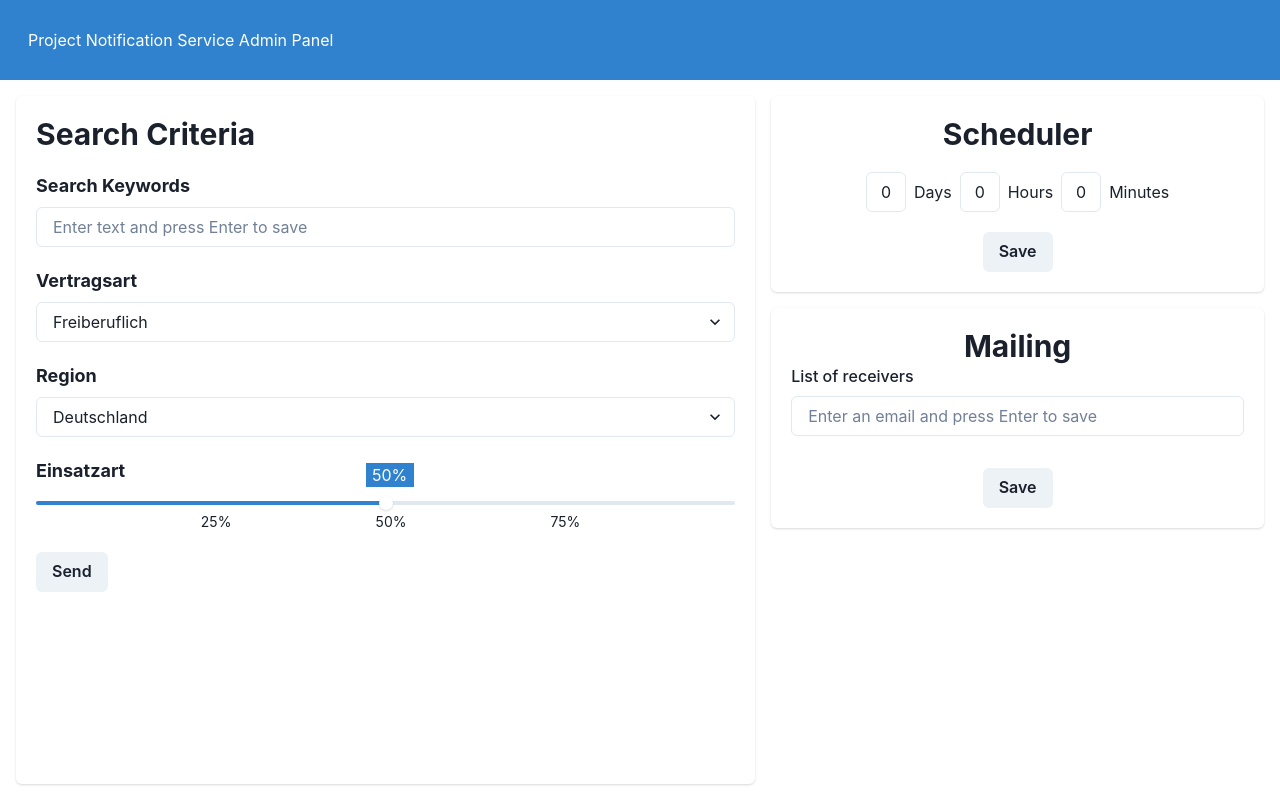
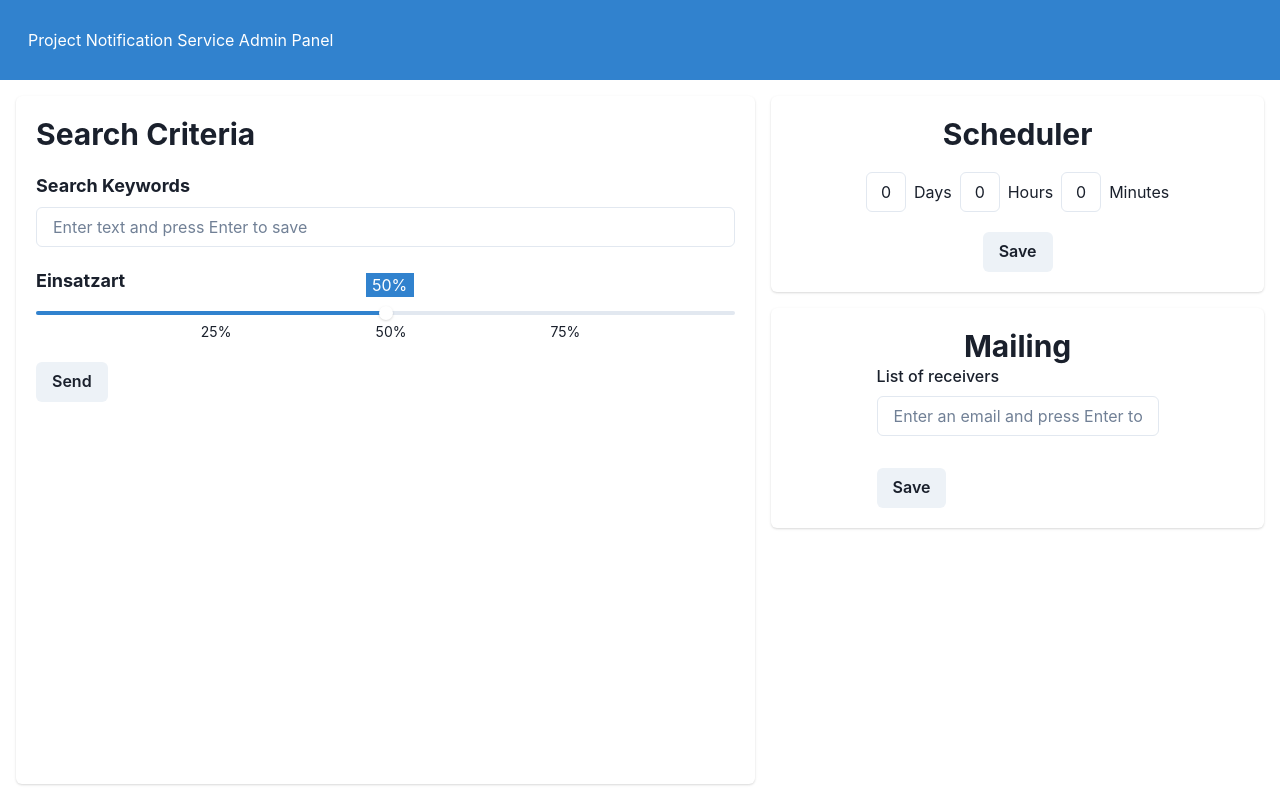
Before and after one commit to kanatovasezim/project_notification_admin, a Next.js app: page /Main in a window 1280 px wide. Built offline with nearby package versions, Linux system fonts and the light colour scheme.

Commit message:
scheduler and mailing API

```diff
--- a/pages/components/Mailing.tsx
+++ b/pages/components/Mailing.tsx
@@ -22,7 +22,6 @@ function Mailing() {
 
     const handleEmailInputChange = (event) => {
         setInputEmail(event.target.value);
-        // Clear the error message when the user starts typing
         setError("");
     };
 
@@ -31,18 +30,40 @@ function Mailing() {
             if (emailRegex.test(inputEmail)) {
                 setSavedEmails([...savedEmails, inputEmail]);
                 setInputEmail("");
-                setError(""); // Clear any previous error
+                setError("");
             } else {
                 setError("Invalid email address");
             }
         }
     };
 
-
     const handleEmailTagClose = (index) => {
         const updatedEmails = [...savedEmails];
         updatedEmails.splice(index, 1);
         setSavedEmails(updatedEmails);
+    };
+
+    const handleSubmit = async (e: React.FormEvent<HTMLFormElement>) => {
+        e.preventDefault();
+
+        try {
+            const response = await fetch('http://localhost:8080/api/v1/project-notifier/change-email-receivers', {
+                method: 'POST',
+                headers: {
+                    'Content-Type': 'application/json',
+                },
+                body: JSON.stringify(savedEmails),
+            });
+
+            if (response.ok) {
+                const data = await response.json();
+                console.log('Response from server:', data);
+            } else {
+                console.error('Server returned an error:', response.status);
+            }
+        } catch (error) {
+            console.error('Error sending data:', error);
+        }
     };
 
     return (
@@ -51,6 +72,7 @@ function Mailing() {
                 <Heading as="h3" size="lg">
                     Mailing
                 </Heading>
+                <form onSubmit={handleSubmit}>
                     <FormControl>
                         <FormLabel>List of receivers</FormLabel>
                         <Input
@@ -73,6 +95,7 @@ function Mailing() {
                     <Button mt={4} type="submit">
                         Save
                     </Button>
+                </form>
             </CardBody>
         </Card>
     );
--- a/pages/components/Scheduler.tsx
+++ b/pages/components/Scheduler.tsx
@@ -2,7 +2,8 @@ import React, {useState} from 'react';
 import {Box, Button, Card, CardBody, Heading, HStack, PinInput, PinInputField, Text,} from "@chakra-ui/react";
 
 function Scheduler() {
-    const [pinValue, setPinValue] = useState('000'); // Initial PIN value
+    const [pinValue, setPinValue] = useState('000');
+    const [cronExpression, setCronExpression] = useState('');
 
     const handlePinChange = (value: string) => {
         setPinValue(value);
@@ -15,10 +16,29 @@ function Scheduler() {
         const hours = pinValue.substring(1, 3);
         const minutes = pinValue.substring(3, 5);
 
-        const cronExpression = `${minutes} ${hours} ${days} * * ?`;
+        setCronExpression(`${minutes} ${hours} ${days} * * ?`);
 
-        // Send the 'cronExpression' data to your Java Spring backend here
-        console.log(cronExpression); // Debugging output
+        try {
+            const response = await fetch('http://localhost:8080/api/v1/project-notifier/change-schedule', {
+                method: 'POST',
+                headers: {
+                    'Content-Type': 'application/json',
+                },
+                body: JSON.stringify({
+                    newScheduleTime: cronExpression
+                }),
+            });
+
+            if (response.ok) {
+                const data = await response.json();
+                console.log('Response from server:', data);
+            } else {
+                console.error('Server returned an error:', response.status);
+            }
+        } catch (error) {
+            console.error('Error sending data:', error);
+        }
+
     };
 
     return (
--- a/pages/components/SearchCriteria.tsx
+++ b/pages/components/SearchCriteria.tsx
@@ -21,7 +21,6 @@ import {
 
 function SearchCriteria() {
     const [searchWord, setSearchWord] = useState('');
-    const [selectedOption, setSelectedOption] = useState('');
     const [savedWords, setSavedWords] = useState([]);
     const [sliderValue, setSliderValue] = useState(50);
 
@@ -40,8 +39,6 @@ function SearchCriteria() {
         setSavedWords(updatedWords);
     };
 
-    const handleOptionChange = (e) => setSelectedOption(e.target.value);
-
     const labelStyles = {
         mt: '2',
         ml: '-2.5',
@@ -49,14 +46,12 @@ function SearchCriteria() {
     };
 
     const handleSubmit = async (e: React.FormEvent<HTMLFormElement>) => {
-        console.log('HEREEE')
         e.preventDefault();
-
         try {
             const response = await fetch('http://localhost:8080/api/v1/project-notifier/change-search-query', {
-                method: 'POST', // Use the appropriate HTTP method (POST, GET, PUT, etc.)
+                method: 'POST',
                 headers: {
-                    'Content-Type': 'application/json', // Set the content type to JSON
+                    'Content-Type': 'application/json',
                 },
                 body: JSON.stringify({
                     locationType: sliderValue,
@@ -67,10 +62,8 @@ function SearchCriteria() {
             if (response.ok) {
                 const data = await response.json();
                 console.log('Response from server:', data);
-                // Optionally, you can update the UI or perform other actions based on the response.
             } else {
                 console.error('Server returned an error:', response.status);
-                // Handle the error or display an error message to the user.
             }
         } catch (error) {
             console.error('Error sending data:', error);
@@ -101,34 +94,34 @@ function SearchCriteria() {
                             ))}
                         </Box>
                     </Box>
-                    <FormControl mb={5}>
-                        <FormLabel fontWeight="bold" fontSize="lg">Vertragsart</FormLabel>
-                        <Select
-                            placeholder=""
-                            value={selectedOption}
-                            onChange={handleOptionChange}
-                        >
-                            <option value="self">Freiberuflich</option>
-                            <option value="permanent">Festanstellung</option>
-                            <option value="temporary">Arbeitnehmerüberlassung</option>
-                        </Select>
-                    </FormControl>
+                    {/*<FormControl mb={5}>*/}
+                    {/*    <FormLabel fontWeight="bold" fontSize="lg">Vertragsart</FormLabel>*/}
+                    {/*    <Select*/}
+                    {/*        placeholder=""*/}
+                    {/*        value={selectedOption}*/}
+                    {/*        onChange={handleOptionChange}*/}
+                    {/*    >*/}
+                    {/*        <option value="self">Freiberuflich</option>*/}
+                    {/*        <option value="permanent">Festanstellung</option>*/}
+                    {/*        <option value="temporary">Arbeitnehmerüberlassung</option>*/}
+                    {/*    </Select>*/}
+                    {/*</FormControl>*/}
 
-                    <FormControl mb={5}>
-                        <FormLabel fontWeight="bold" fontSize="lg">Region</FormLabel>
-                        <Select
-                            placeholder=""
-                            value={selectedOption}
-                            onChange={handleOptionChange}
-                        >
-                            <option value="DE">Deutschland</option>
-                            <option value="1">Österreich</option>
-                            <option value="2">Schweiz</option>
-                            <option value="3">D-A-CH</option>
-                            <option value="4">Europa</option>
-                            <option value="5">Weltweit</option>
-                        </Select>
-                    </FormControl>
+                    {/*<FormControl mb={5}>*/}
+                    {/*    <FormLabel fontWeight="bold" fontSize="lg">Region</FormLabel>*/}
+                    {/*    <Select*/}
+                    {/*        placeholder=""*/}
+                    {/*        value={selectedOption}*/}
+                    {/*        onChange={handleOptionChange}*/}
+                    {/*    >*/}
+                    {/*        <option value="DE">Deutschland</option>*/}
+                    {/*        <option value="1">Österreich</option>*/}
+                    {/*        <option value="2">Schweiz</option>*/}
+                    {/*        <option value="3">D-A-CH</option>*/}
+                    {/*        <option value="4">Europa</option>*/}
+                    {/*        <option value="5">Weltweit</option>*/}
+                    {/*    </Select>*/}
+                    {/*</FormControl>*/}
 
                     <Box mb={5}>
                         <FormLabel fontWeight="bold" fontSize="lg">Einsatzart</FormLabel>
```
Lines whose indentation alone changed are shown as unchanged.
